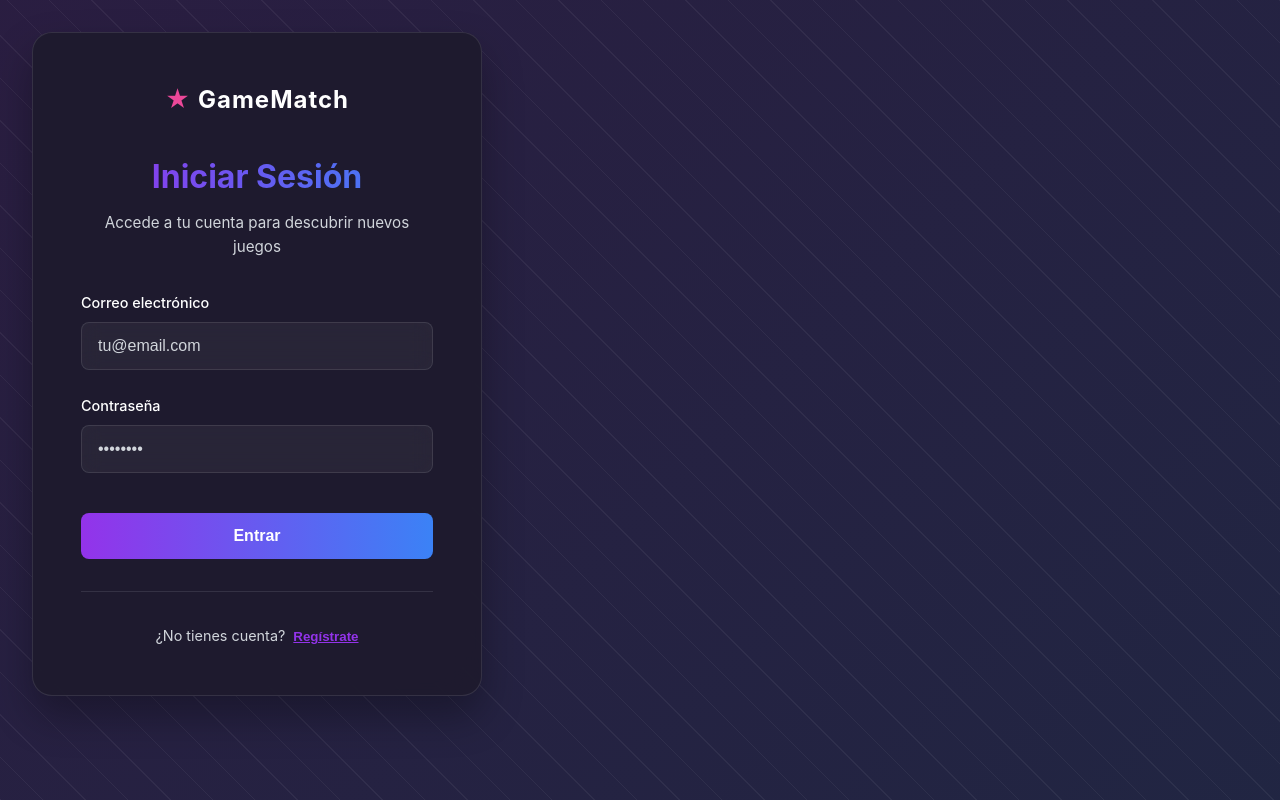
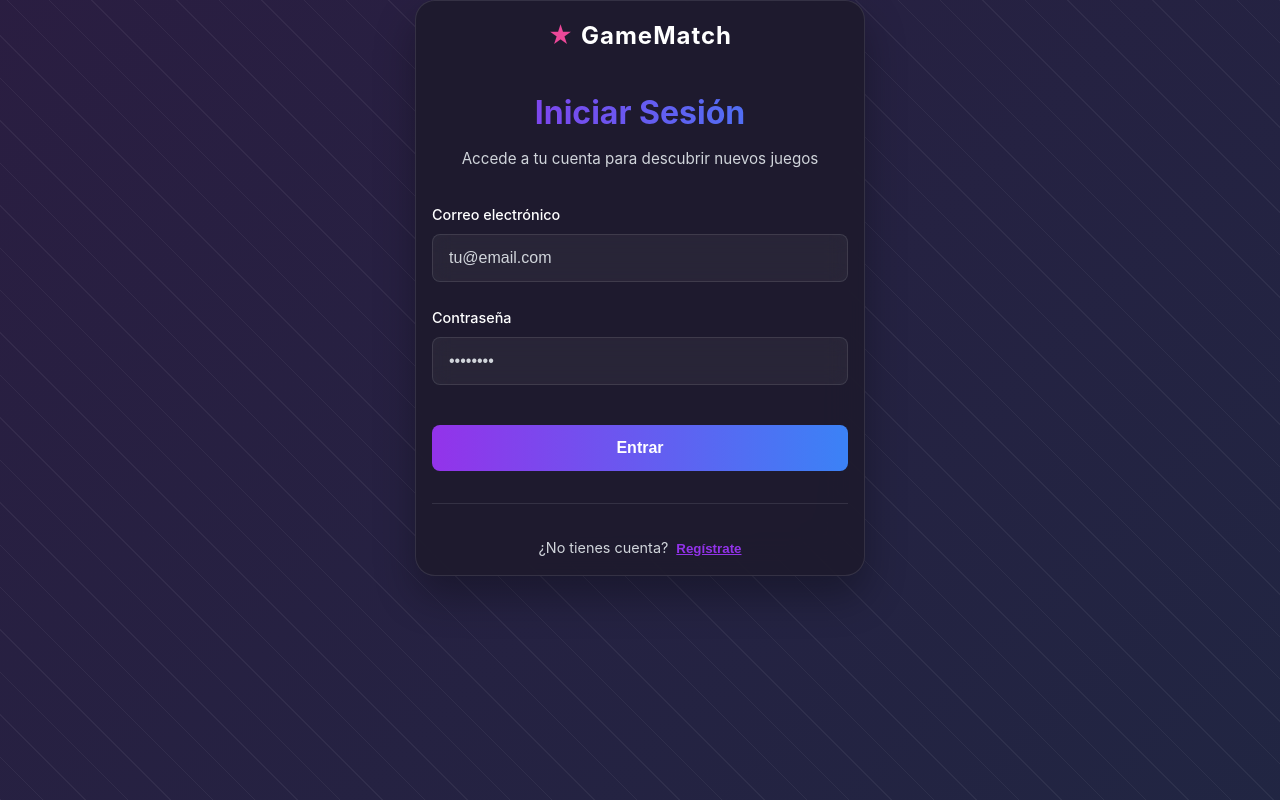
Before and after one commit to Luis-Angel-G/Frontend-P2-Algoritmos, a React (Vite) app: page / in a window 1280 px wide. Built offline with nearby package versions, Linux system fonts and the light colour scheme.

Commit message:
Refactor authentication styles for improved layout and responsiveness

```diff
--- a/src/css/Principal.css
+++ b/src/css/Principal.css
@@ -393,20 +393,25 @@
 
 /* Authentication Styles */
 .auth-container {
+  position: fixed;
+  inset: 0;
   min-height: 100vh;
+  min-width: 100vw;
   display: flex;
   align-items: center;
   justify-content: center;
   background-color: var(--background-color);
-  position: relative;
-  overflow: hidden;
+  z-index: 1000;
+  overflow: auto;
 }
 
 .auth-background {
-  position: relative;
-  width: 100%;
+  position: fixed;
+  inset: 0;
+  width: 100vw;
   height: 100vh;
   background: linear-gradient(135deg, rgba(147, 51, 234, 0.1), rgba(59, 130, 246, 0.1));
+  z-index: 0;
 }
 
 .auth-background::before {
@@ -433,10 +438,10 @@
   backdrop-filter: blur(20px);
   border: 1px solid rgba(255, 255, 255, 0.1);
   border-radius: 20px;
-  padding: 3rem;
+  padding: 1rem;
   width: 100%;
   max-width: 450px;
-  margin: 2rem;
+  margin: auto;
   box-shadow: 0 20px 40px rgba(0, 0, 0, 0.3);
 }
 
```
